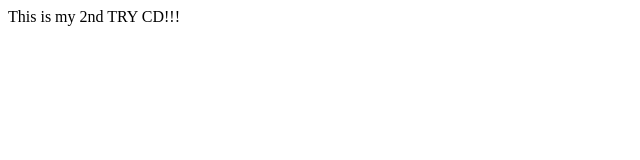
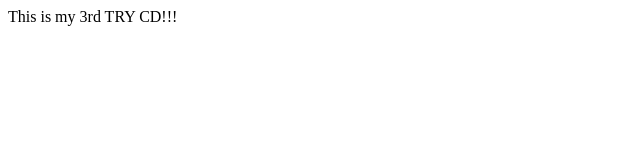
Before and after one commit to tunkukhairi/learnCD2, a plain HTML site: page index.html in a window 1280 px wide. Shown: the full height of the page, 0-640 px from the left. Drawn offline with Linux system fonts and the light colour scheme.

Commit message:
6th try pls work

```diff
--- a/index.html
+++ b/index.html
@@ -6,6 +6,6 @@
     <title>Document</title>
 </head>
 <body>
-    This is my 2nd TRY CD!!!
+    This is my 3rd TRY CD!!!
 </body>
 </html>
```
